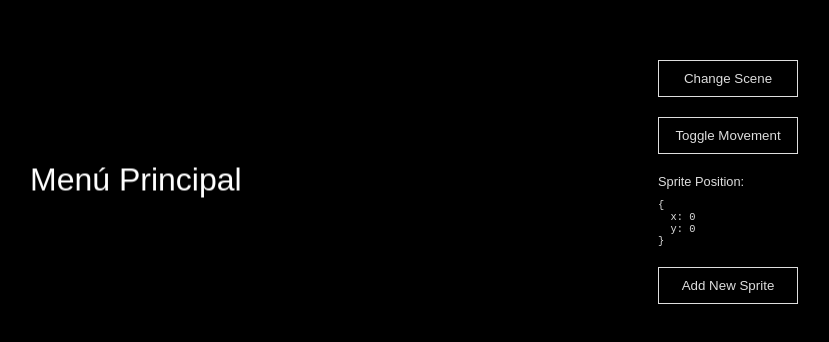
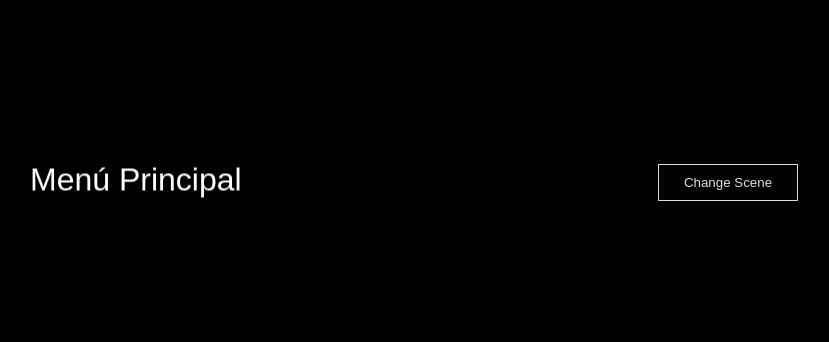
Before and after one commit to DanteZulli/citadel-commander, a React (Vite) app: page / in a window 1280 px wide. Shown: the part 218-560 px from the top of the page, without its empty margins (424-1253 px from the left). Built offline with nearby package versions, Linux system fonts and the light colour scheme.

Commit message:
chore: Finish deleting base template functionalities

```diff
--- a/src/App.tsx
+++ b/src/App.tsx
@@ -1,101 +1,24 @@
-import { useRef, useState } from 'react';
+import { useRef } from 'react';
 import { IRefPhaserGame, PhaserGame } from './PhaserGame';
 import { MainMenu } from './game/scenes/MainMenu';
 
-function App()
-{
-    // The sprite can only be moved in the MainMenu Scene
-    const [canMoveSprite, setCanMoveSprite] = useState(true);
-
-    //  References to the PhaserGame component (game and scene are exposed)
+function App() {
     const phaserRef = useRef<IRefPhaserGame | null>(null);
-    const [spritePosition, setSpritePosition] = useState({ x: 0, y: 0 });
 
     const changeScene = () => {
-
-        if(phaserRef.current)
-        {
+        if(phaserRef.current) {
             const scene = phaserRef.current.scene as MainMenu;
-
-            if (scene)
-            {
+            if (scene) {
                 scene.changeScene();
             }
         }
     }
 
-    const moveSprite = () => {
-
-        if(phaserRef.current)
-        {
-
-            const scene = phaserRef.current.scene as MainMenu;
-
-            if (scene && scene.scene.key === 'MainMenu')
-            {
-                // Get the update logo position
-                scene.moveLogo(({ x, y }) => {
-
-                    setSpritePosition({ x, y });
-
-                });
-            }
-        }
-
-    }
-
-    const addSprite = () => {
-
-        if (phaserRef.current)
-        {
-            const scene = phaserRef.current.scene;
-
-            if (scene)
-            {
-                // Add more stars
-                const x = Phaser.Math.Between(64, scene.scale.width - 64);
-                const y = Phaser.Math.Between(64, scene.scale.height - 64);
-
-                //  `add.sprite` is a Phaser GameObjectFactory method and it returns a Sprite Game Object instance
-                const star = scene.add.sprite(x, y, 'star');
-
-                //  ... which you can then act upon. Here we create a Phaser Tween to fade the star sprite in and out.
-                //  You could, of course, do this from within the Phaser Scene code, but this is just an example
-                //  showing that Phaser objects and systems can be acted upon from outside of Phaser itself.
-                scene.add.tween({
-                    targets: star,
-                    duration: 500 + Math.random() * 1000,
-                    alpha: 0,
-                    yoyo: true,
-                    repeat: -1
-                });
-            }
-        }
-    }
-
-    // Event emitted from the PhaserGame component
-    const currentScene = (scene: Phaser.Scene) => {
-
-        setCanMoveSprite(scene.scene.key !== 'MainMenu');
-
-    }
-
     return (
         <div id="app">
-            <PhaserGame ref={phaserRef} currentActiveScene={currentScene} />
+            <PhaserGame ref={phaserRef} />
             <div>
-                <div>
-                    <button className="button" onClick={changeScene}>Change Scene</button>
-                </div>
-                <div>
-                    <button disabled={canMoveSprite} className="button" onClick={moveSprite}>Toggle Movement</button>
-                </div>
-                <div className="spritePosition">Sprite Position:
-                    <pre>{`{\n  x: ${spritePosition.x}\n  y: ${spritePosition.y}\n}`}</pre>
-                </div>
-                <div>
-                    <button className="button" onClick={addSprite}>Add New Sprite</button>
-                </div>
+                <button className="button" onClick={changeScene}>Change Scene</button>
             </div>
         </div>
     )
--- a/src/PhaserGame.tsx
+++ b/src/PhaserGame.tsx
@@ -1,4 +1,4 @@
-import { forwardRef, useEffect, useLayoutEffect, useRef } from 'react';
+import { forwardRef, useLayoutEffect, useRef } from 'react';
 import StartGame from './game/main';
 import { EventBus } from './game/EventBus';
 
@@ -8,12 +8,7 @@ export interface IRefPhaserGame
     scene: Phaser.Scene | null;
 }
 
-interface IProps
-{
-    currentActiveScene?: (scene_instance: Phaser.Scene) => void
-}
-
-export const PhaserGame = forwardRef<IRefPhaserGame, IProps>(function PhaserGame({ currentActiveScene }, ref)
+export const PhaserGame = forwardRef<IRefPhaserGame>(function PhaserGame(_, ref)
 {
     const game = useRef<Phaser.Game | null>(null!);
 
@@ -47,17 +42,10 @@ export const PhaserGame = forwardRef<IRefPhaserGame, IProps>(function PhaserGame
         }
     }, [ref]);
 
-    useEffect(() =>
+    useLayoutEffect(() =>
     {
         EventBus.on('current-scene-ready', (scene_instance: Phaser.Scene) =>
         {
-            if (currentActiveScene && typeof currentActiveScene === 'function')
-            {
-
-                currentActiveScene(scene_instance);
-
-            }
-
             if (typeof ref === 'function')
             {
                 ref({ game: game.current, scene: scene_instance });
@@ -65,13 +53,13 @@ export const PhaserGame = forwardRef<IRefPhaserGame, IProps>(function PhaserGame
             {
                 ref.current = { game: game.current, scene: scene_instance };
             }
+        });
 
-        });
         return () =>
         {
             EventBus.removeListener('current-scene-ready');
         }
-    }, [currentActiveScene, ref]);
+    }, [ref]);
 
     return (
         <div id="game-container"></div>
```
